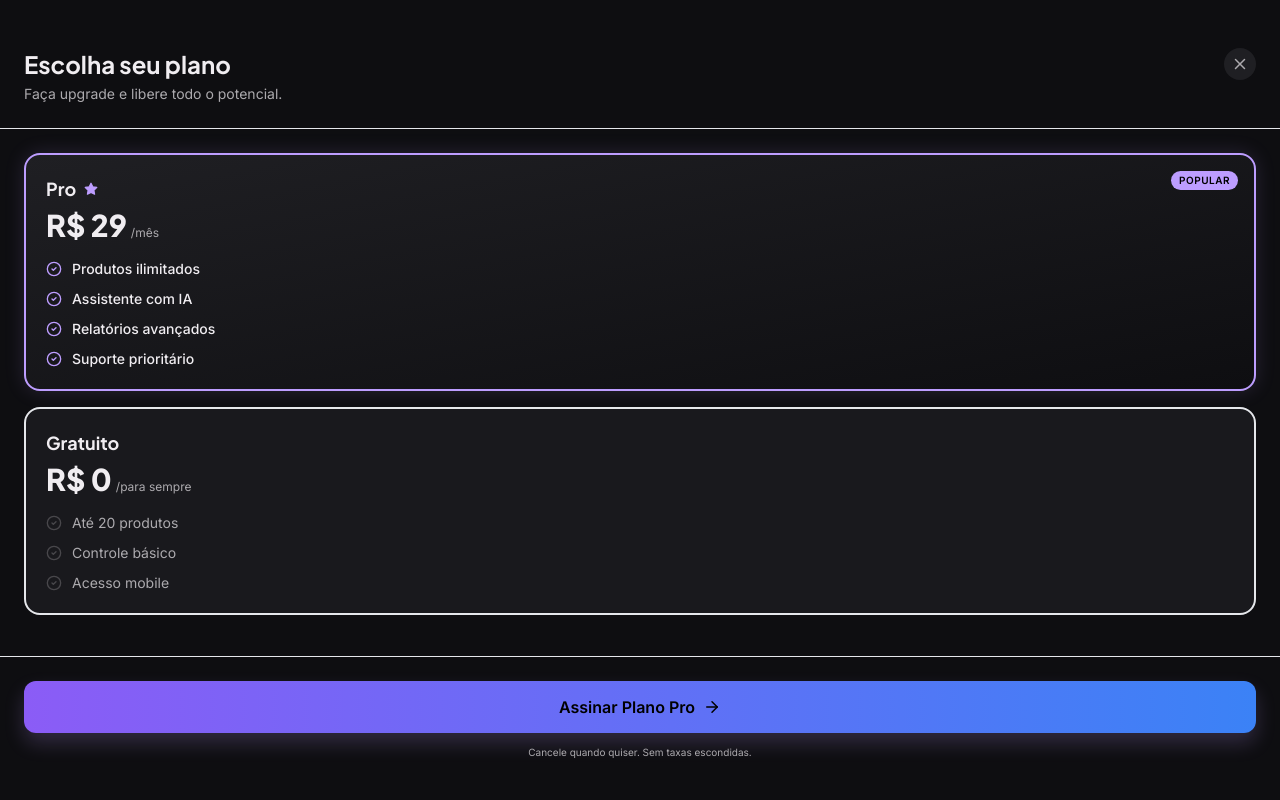
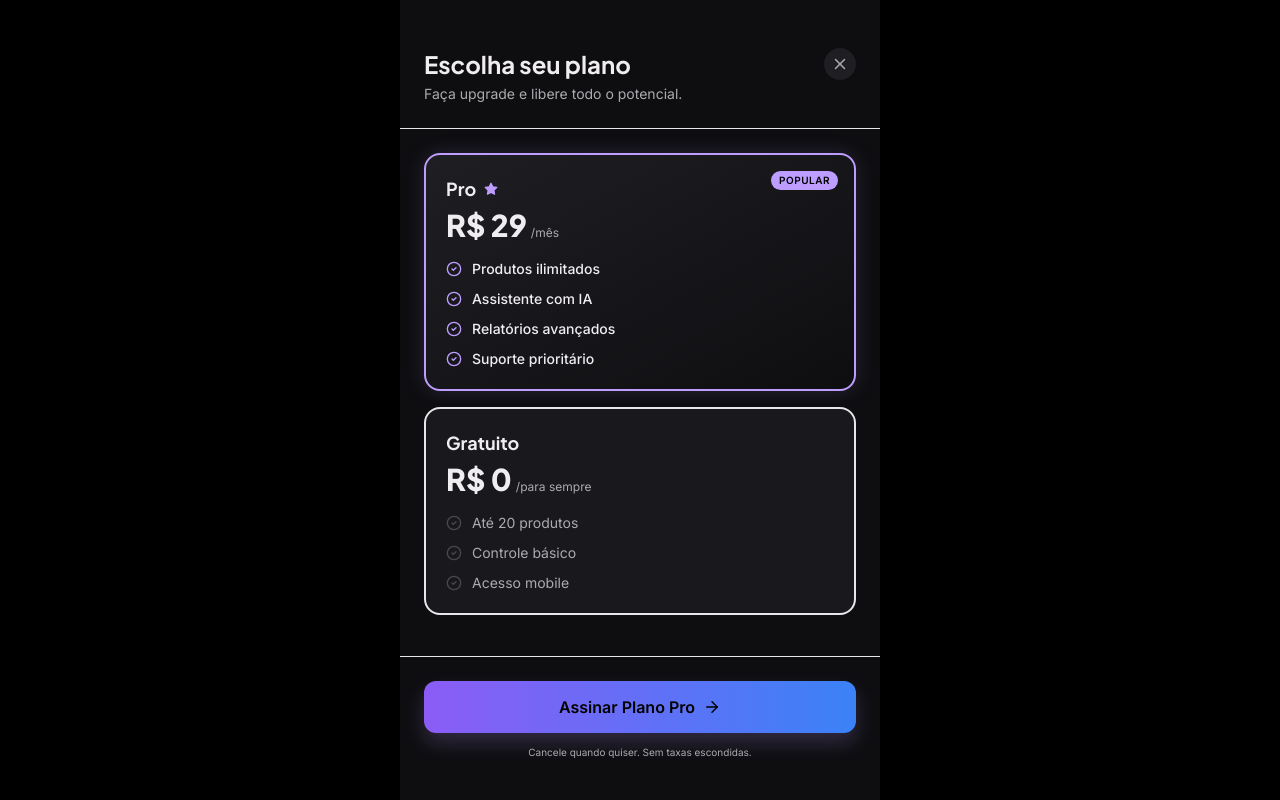
Before and after one commit to weslleycga/HubSolu, a React (Vite) app: page /planos in a window 1280 px wide. Built offline with nearby package versions, Linux system fonts and the light colour scheme.

Commit message:
Padronização Mobile-First e Registro do Design System

```diff
--- a/src/pages/CadastroPage.jsx
+++ b/src/pages/CadastroPage.jsx
@@ -6,12 +6,13 @@ export default function CadastroPage() {
   const navigate = useNavigate();
 
   return (
-    <div className="flex flex-col min-h-screen bg-[#0e0e11] px-6 py-12 relative overflow-hidden">
-      {/* Decorative */}
-      <div className="absolute top-0 right-0 w-[300px] h-[300px] bg-primary/20 rounded-full blur-[80px] pointer-events-none translate-x-1/2 -translate-y-1/2"></div>
-      <div className="absolute bottom-0 left-0 w-[200px] h-[200px] bg-secondary/20 rounded-full blur-[60px] pointer-events-none -translate-x-1/2 translate-y-1/2"></div>
+    <div className="flex justify-center bg-black min-h-screen">
+      <div className="w-full max-w-[480px] bg-[#0e0e11] relative min-h-screen flex flex-col px-6 py-12 overflow-hidden shadow-2xl">
+        {/* Decorative */}
+        <div className="absolute top-0 right-0 w-[300px] h-[300px] bg-primary/20 rounded-full blur-[80px] pointer-events-none translate-x-1/2 -translate-y-1/2"></div>
+        <div className="absolute bottom-0 left-0 w-[200px] h-[200px] bg-secondary/20 rounded-full blur-[60px] pointer-events-none -translate-x-1/2 translate-y-1/2"></div>
 
-      <div className="flex-1 flex flex-col justify-center relative z-10">
+        <div className="flex-1 flex flex-col justify-center relative z-10">
         <div className="mb-10">
           <h1 className="text-3xl font-extrabold font-headline text-on-surface mb-2">Bem-vindo de volta!</h1>
           <p className="text-on-surface-variant font-body">Faça login para acessar seu negócio.</p>
@@ -64,6 +65,7 @@ export default function CadastroPage() {
             Não tem uma conta? <Link to="/selecao-negocio" className="text-primary font-semibold">Crie agora</Link>
           </p>
         </div>
+        </div>
       </div>
     </div>
   );
--- a/src/pages/PlanosPage.jsx
+++ b/src/pages/PlanosPage.jsx
@@ -7,7 +7,8 @@ export default function PlanosPage() {
   const navigate = useNavigate();
 
   return (
-    <div className="flex flex-col min-h-screen bg-background">
+    <div className="flex justify-center bg-black min-h-screen">
+      <div className="w-full max-w-[480px] bg-background relative min-h-screen flex flex-col shadow-2xl overflow-hidden">
       {/* Header */}
       <header className="px-6 pt-12 pb-6 bg-[#0e0e11] border-b border-outline-variant/10 relative">
         <button
@@ -113,6 +114,7 @@ export default function PlanosPage() {
           Cancele quando quiser. Sem taxas escondidas.
         </p>
       </div>
+      </div>
     </div>
   );
 }
--- a/src/pages/SelecaoNegocioPage.jsx
+++ b/src/pages/SelecaoNegocioPage.jsx
@@ -16,8 +16,9 @@ export default function SelecaoNegocioPage() {
   const navigate = useNavigate();
 
   return (
-    <div className="flex flex-col min-h-screen bg-background">
-      {/* Header */}
+    <div className="flex justify-center bg-black min-h-screen">
+      <div className="w-full max-w-[480px] bg-background relative min-h-screen flex flex-col shadow-2xl overflow-hidden">
+        {/* Header */}
       <header className="px-6 py-4 flex items-center justify-between">
         <button onClick={() => navigate(-1)} className="flex items-center gap-2 text-on-surface-variant hover:text-on-surface">
           <ArrowLeft size={20} />
@@ -88,6 +89,7 @@ export default function SelecaoNegocioPage() {
           </button>
         </div>
       </div>
+      </div>
     </div>
   );
 }
```
Also changed, not shown: .agents/AGENTS.md, 1 other file (tests, documents, lock files or other folders).
